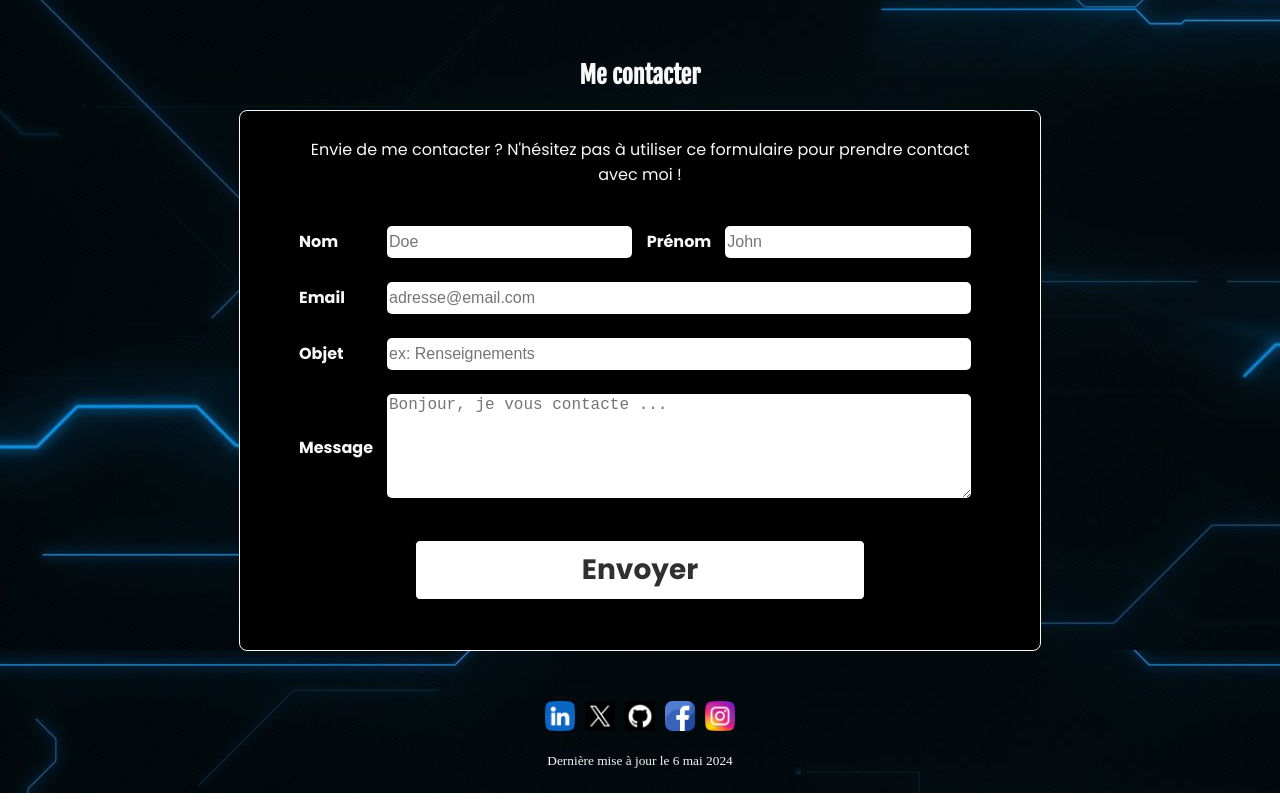
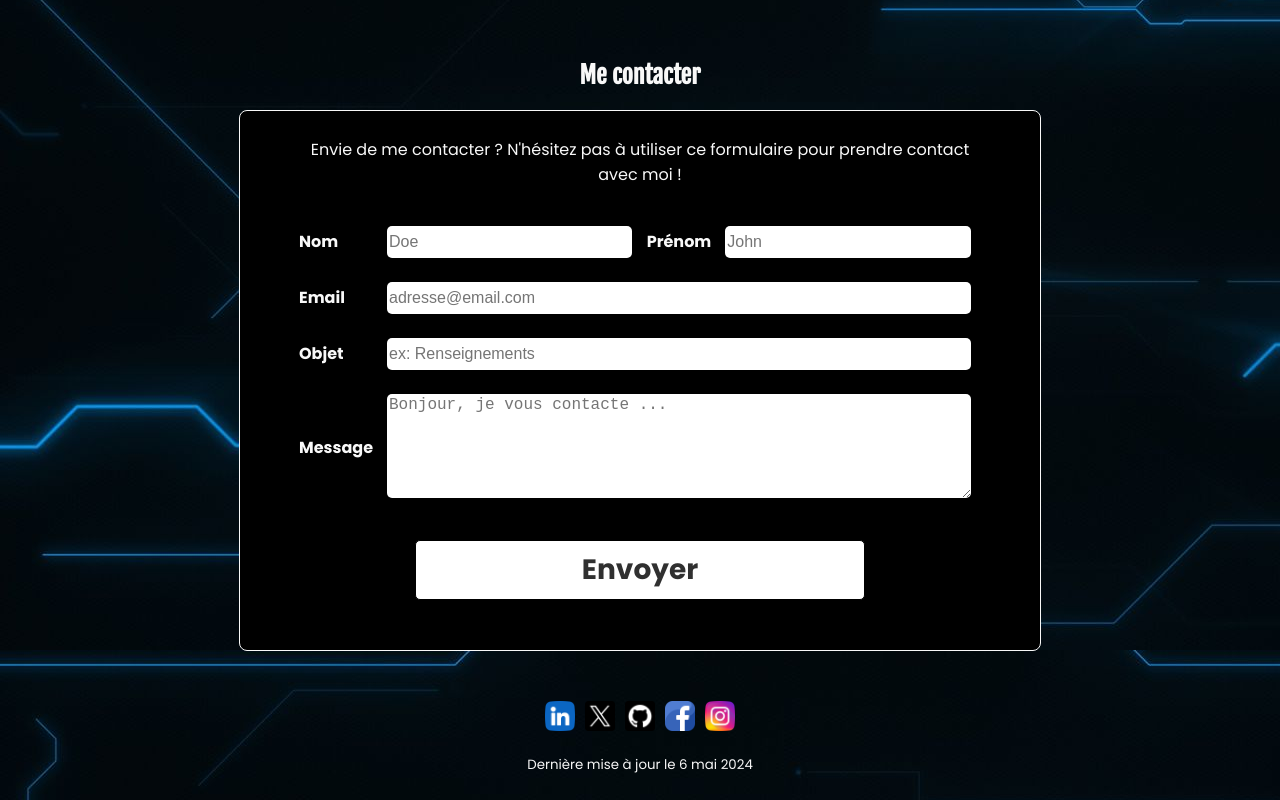
Before and after one commit to HauVal/Portfolio, a Vue app: page / in a window 1280 px wide. Shown: the part 1150-1950 px from the top of the page. Built offline with nearby package versions, Linux system fonts and the light colour scheme.

Commit message:
changement police footer

```diff
--- a/src/App.vue
+++ b/src/App.vue
@@ -82,7 +82,8 @@
   src: url(./assets/police/made_canvas/MADE\ Canvas\ Regular\ PERSONAL\ USE.otf)
     format("opentype");
 }
-  @font-face {
+
+@font-face {
     font-family: "SuperMario";
     src: url(./assets/police/super_mario_bros_3/Super-Mario-Bros-3.woff);
     src: url(./assets/police/super_mario_bros_3/Super-Mario-Bros--3.ttf)
@@ -160,6 +161,12 @@ h2 {
   font-family: "Fjalla One", sans-serif;
 }
 
+p {
+  font-family: "Poppins", sans-serif;
+  font-weight: 400;
+  font-style: normal;
+}
+
 /*Style footer*/
 footer {
   margin-top: 50px;
```
